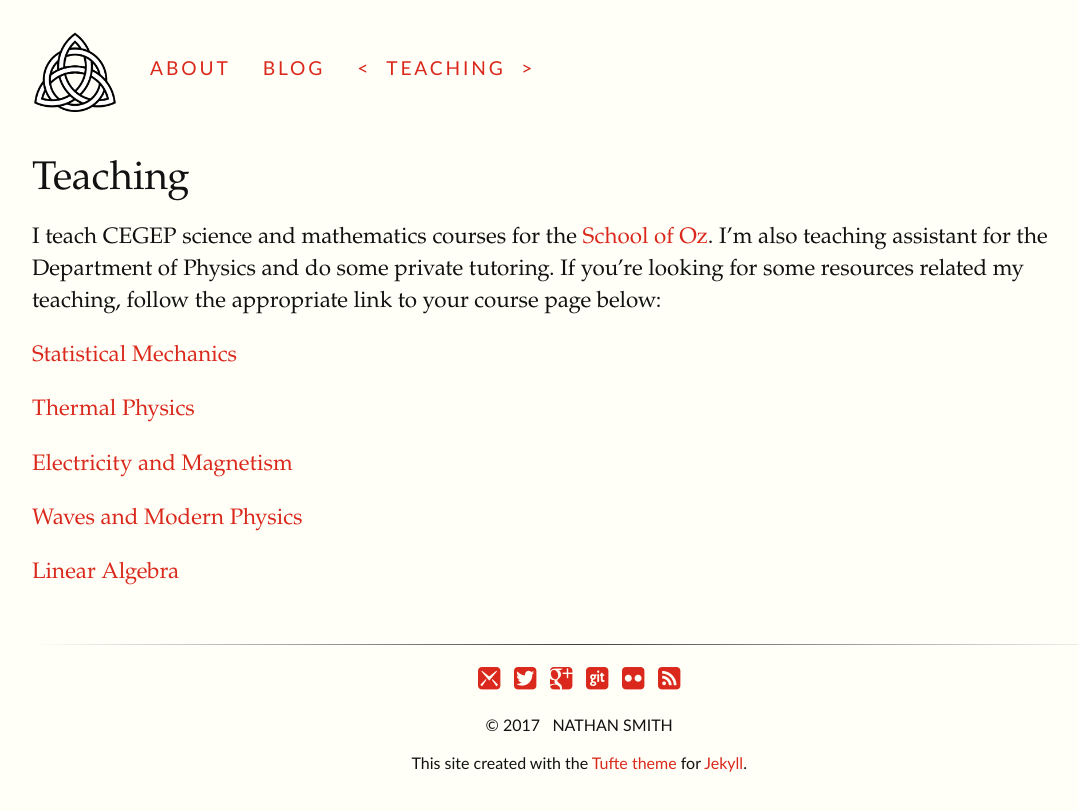
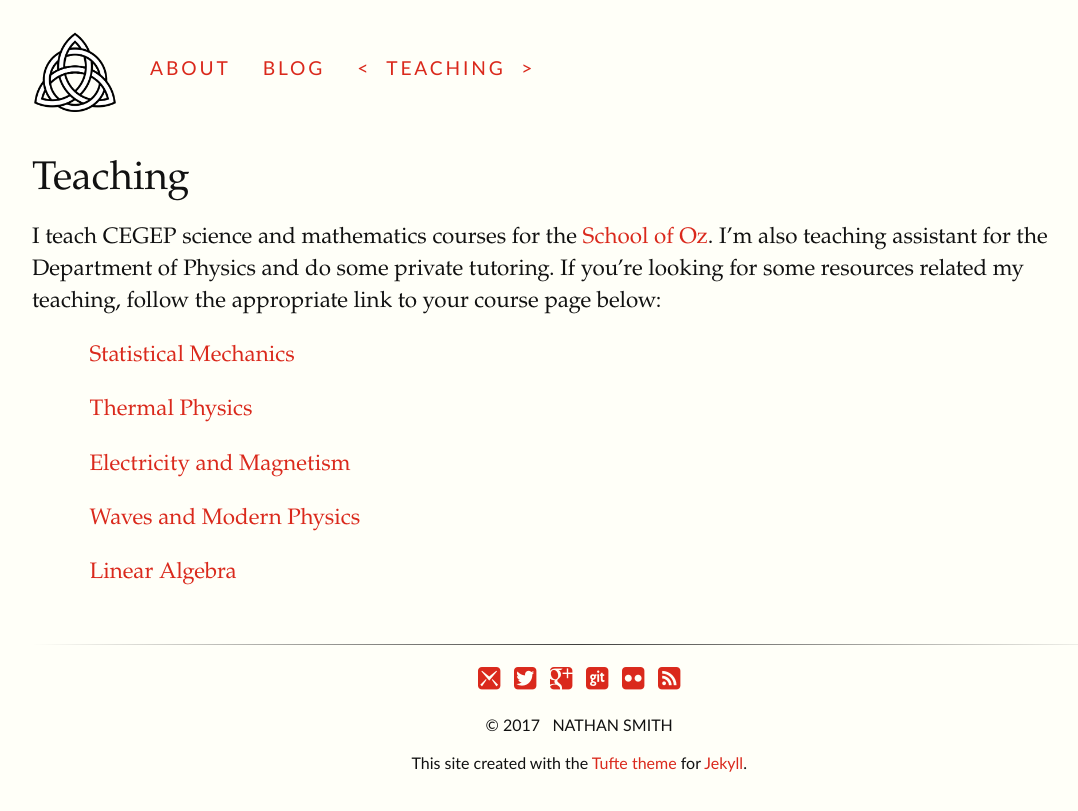
Before and after one commit to nsmith5/website, a Jekyll site: the page built from teaching.md, in a window 1280 px wide. Shown: the top 811 px of the page, without its empty margins (32-1110 px from the left). Built offline with Jekyll 4.4.1, drawn with Linux system fonts in a browser that asks for light colours.

```diff
--- a/teaching.md
+++ b/teaching.md
@@ -7,12 +7,8 @@ title: Teaching
 
 I teach CEGEP science and mathematics courses for the [School of Oz](http://www.theschoolofoz.com/welcome). I'm also teaching assistant for the Department of Physics and do some private tutoring. If you're looking for some resources related my teaching, follow the appropriate link to your course page below:
 
-[Statistical Mechanics](teaching/PHYS-326)
-
-[Thermal Physics](teaching/PHYS-253)
-
-[Electricity and Magnetism](teaching/EM)
-
-[Waves and Modern Physics](teaching/Waves)
-
-[Linear Algebra](teaching/linear)
+* [Statistical Mechanics](teaching/PHYS-326)
+* [Thermal Physics](teaching/PHYS-253)
+* [Electricity and Magnetism](teaching/EM)
+* [Waves and Modern Physics](teaching/Waves)
+* [Linear Algebra](teaching/linear)
```
